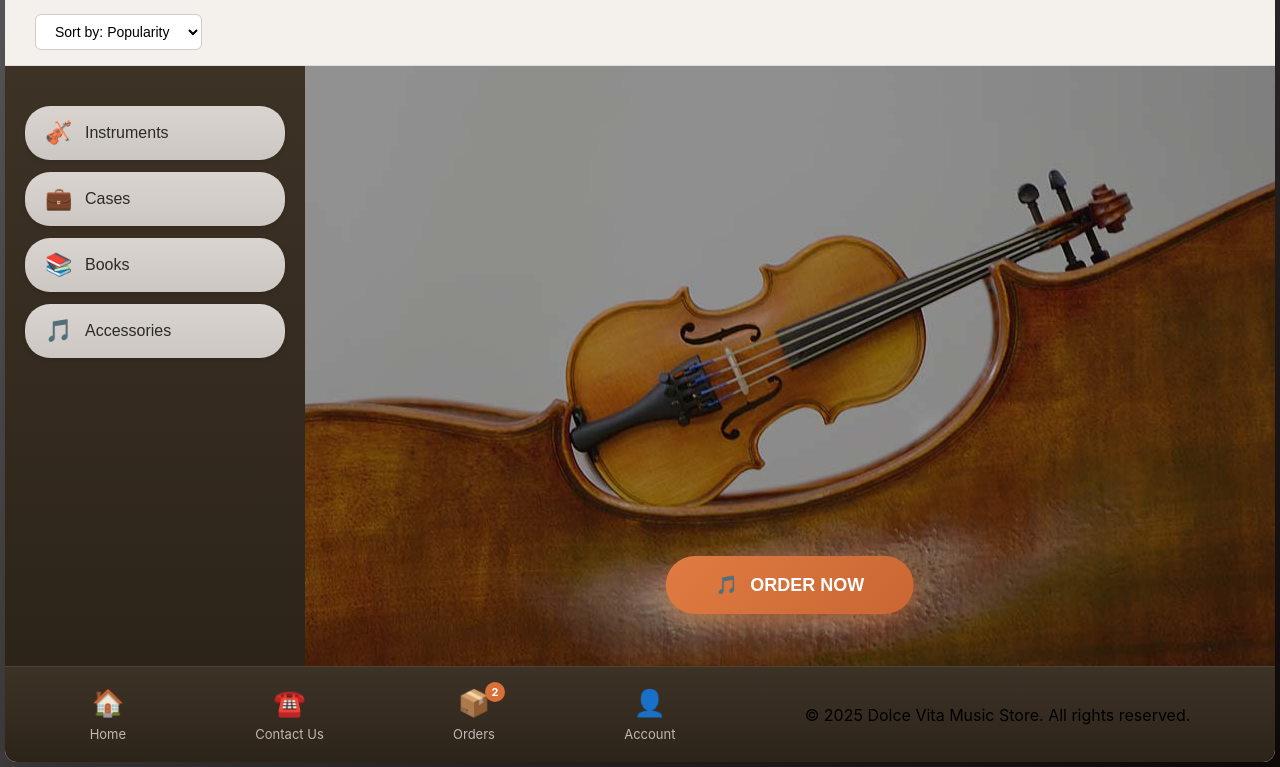
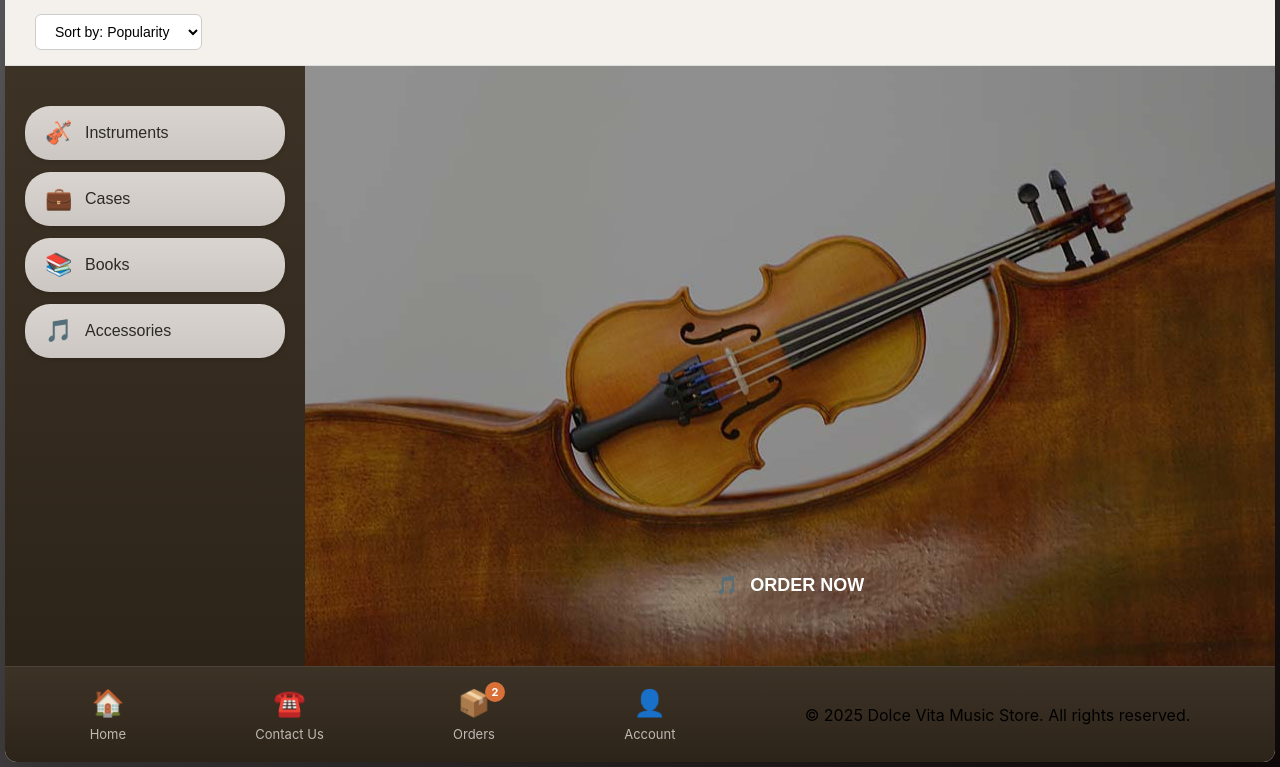
Before and after one commit to giftmuwele/Violin-Store-dolce_vita, a website: page Front-end/index.html in a window 1280 px wide. In both pictures the pointer is over the button 790 px from the left and 754 px from the top of the page. Shown: the part 167-934 px from the top of the page. Drawn offline with Linux system fonts and the light colour scheme.

Commit message:
updated styles.css

```diff
--- a/Front-end/style.css
+++ b/Front-end/style.css
@@ -227,7 +227,7 @@ body {
 }
 
 .order-btn {
-  background: linear-gradient(135deg, #d97038 0%, #c05f2a 100%);
+  background: transparent;
   color: white;
   border: none;
   padding: 18px 50px;
@@ -238,14 +238,14 @@ body {
   display: flex;
   align-items: center;
   gap: 12px;
-  box-shadow: 0 6px 20px rgba(217, 112, 56, 0.4);
+  box-shadow: transparent;
   transition: all 0.3s ease;
 }
 
 .order-btn:hover {
   transform: translateY(-2px);
-  box-shadow: 0 8px 25px rgba(217, 112, 56, 0.5);
-  background: linear-gradient(135deg, #e07b42 0%, #c96632 100%);
+  box-shadow: transparent;
+  background: transparent;
 }
 
 /* Bottom Navigation */
@@ -271,7 +271,7 @@ body {
 }
 
 .nav-item:hover {
-  color: #d97038;
+  color: transparent;
 }
 
 .nav-icon {
```
